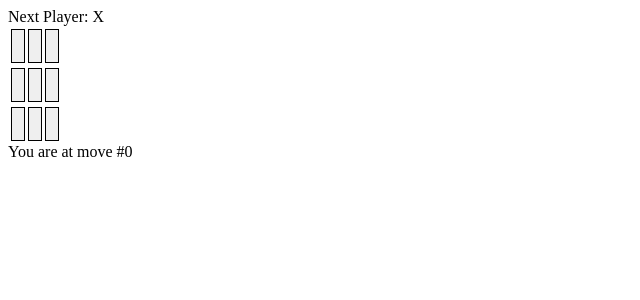
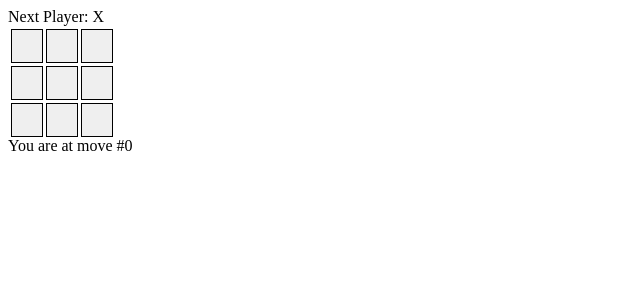
Before and after one commit to Kishansavaliya22/Project1, a React (Vite) app in the folder Tic-tac-toe/: page / in a window 1280 px wide. Shown: the top 300 px of the page, without its empty margins (0-640 px from the left). Built offline with nearby package versions, Linux system fonts and the light colour scheme.

Commit message:
Change in Board component return value

```diff
--- a/Tic-tac-toe/src/App.css
+++ b/Tic-tac-toe/src/App.css
@@ -1,12 +1,18 @@
 .square {
   border: 1px solid black;
   color: darkslategray;
-  margin-left: 3PX;
-  margin-top: 3PX;
-  height: 34PX;
-  line-height: 34PX;
+  margin-left: 3px;
+  margin-top: 3px;
+  height: 34px;
+  line-height: 34px;
   text-align: center;
   display: inline-block;
   font-size: 24px;
-  /* float: left; */
 }
+
+
+.box-square {
+    display: grid
+;
+    grid-template-columns: 35px 35px 35px;
+}
--- a/Tic-tac-toe/src/App.jsx
+++ b/Tic-tac-toe/src/App.jsx
@@ -29,34 +29,24 @@ function Board({xIsNext , squares, onplay}){
     status = "Next Player: " + (xIsNext ? "X" : "O");
   }
 
-  // const Loop = for (let i = 0; i < 3; i++) {
-  //       for (let i = 0; i < 3; i++) {
-  //         return <Square value={squares[i]} onSquareClick={() => handleClick(i)} />
-  // }
-  // }
-
-  // return(
-  //     Loop
-  // )
+//   const squareBoxElement = () =>  {
+//     let myArray = []
+//     for (let i = 0; i < 3; i++) {
+//       for (let i = 0; i < 3; i++) {
+//         myArray.push(<Square value={squares[i]} onSquareClick={() => handleClick(i)} />)
+//       }
+//     }
+//     return myArray
+// }
 
   return(
     <>
-    <div className='status'>{status}</div>
-    <div className="box-square">
-      <Square value={squares[0]} onSquareClick={() => handleClick(0)} />
-      <Square value={squares[1]} onSquareClick={() => handleClick(1)} />
-      <Square value={squares[2]} onSquareClick={() => handleClick(2)} />
-    </div>
-    <div className="box-square">
-      <Square value={squares[3]} onSquareClick={() => handleClick(3)} />
-      <Square value={squares[4]} onSquareClick={() => handleClick(4)} />
-      <Square value={squares[5]} onSquareClick={() => handleClick(5)} />
-    </div>
-    <div className="box-square">
-      <Square value={squares[6]} onSquareClick={() => handleClick(6)} />
-      <Square value={squares[7]} onSquareClick={() => handleClick(7)} />
-      <Square value={squares[8]} onSquareClick={() => handleClick(8)} />
-    </div>
+      <div className='status'>{status}</div>
+      <div className="box-square">{
+        [...new Array(9)].map((item , index) => (
+          <Square key={index} value={squares[index]} onSquareClick={() => handleClick(index)} />
+        ))
+        }</div>
     </>
   )
 }
```
